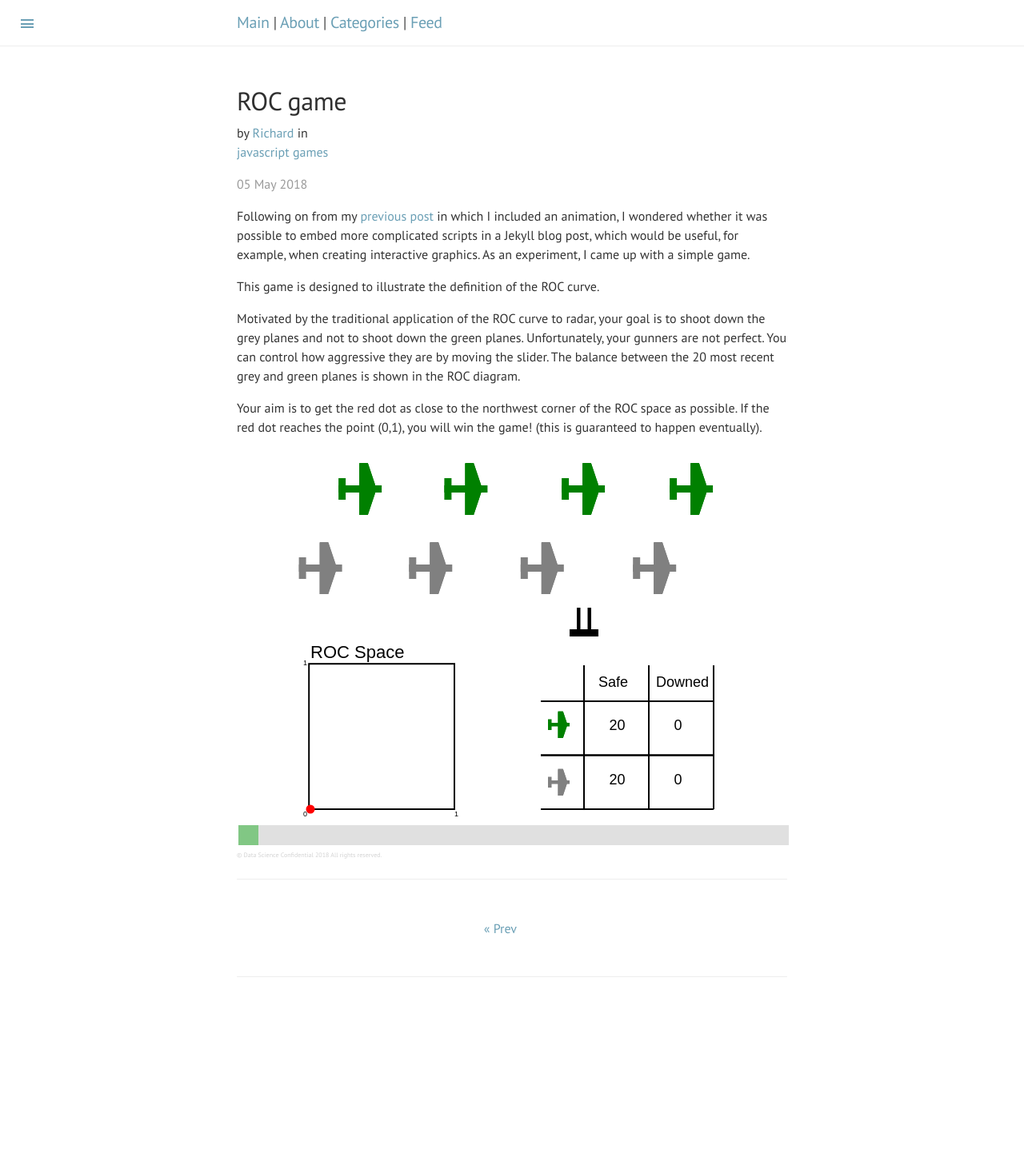
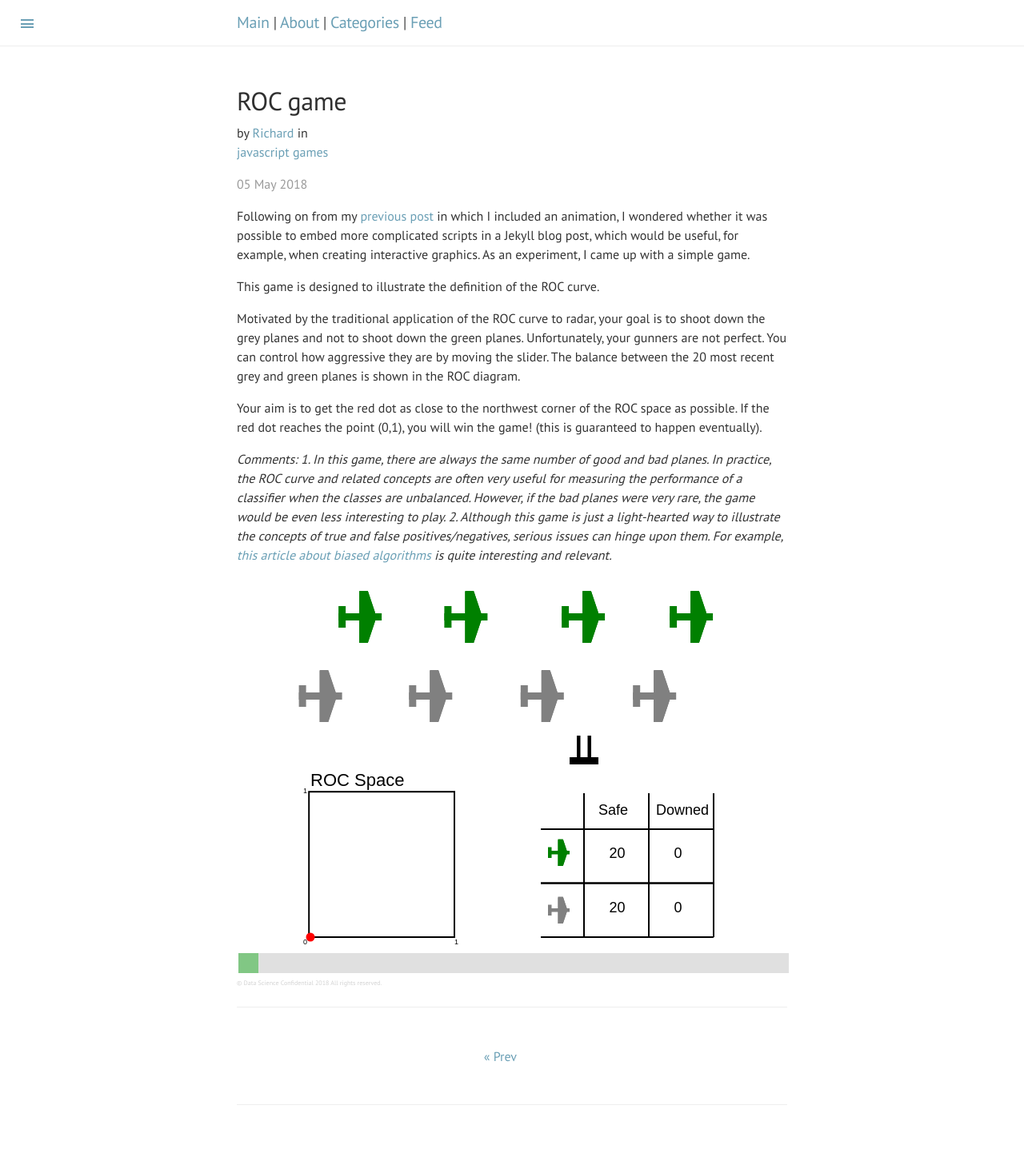
Before and after one commit to datascienceconfidential/datascienceconfidential.github.io, a Jekyll site: the page built from _posts/2018-05-05-roc-game.md, in a window 1280 px wide. Shown: the whole page at 80% size. Built offline with Jekyll 4.4.1, drawn with Linux system fonts in a browser that asks for light colours; comment, search, counter and statistics services are not loaded; before the commit the page ends 1287 px from its top, so only the background shows below that.

Commit message:
Added some further comments

```diff
--- a/_posts/2018-05-05-roc-game.md
+++ b/_posts/2018-05-05-roc-game.md
@@ -19,6 +19,8 @@ Motivated by the traditional application of the ROC curve to radar, your goal is
 
 Your aim is to get the red dot as close to the northwest corner of the ROC space as possible. If the red dot reaches the point (0,1), you will win the game! (this is guaranteed to happen eventually).
 
+<i>Comments: 1. In this game, there are always the same number of good and bad planes. In practice, the ROC curve and related concepts are often very useful for measuring the performance of a classifier when the classes are unbalanced. However, if the bad planes were very rare, the game would be even less interesting to play. 2. Although this game is just a light-hearted way to illustrate the concepts of true and false positives/negatives, serious issues can hinge upon them. For example, [this article about biased algorithms](https://www.technologyreview.com/s/607955/inspecting-algorithms-for-bias/) is quite interesting and relevant.</i>
+
 <div style="width: 100%; display: block; margin: 0 auto;" id="canvasContainer">
    <canvas id="canvas" style="display: block; margin: 0 auto;"></canvas>
 </div>
```
